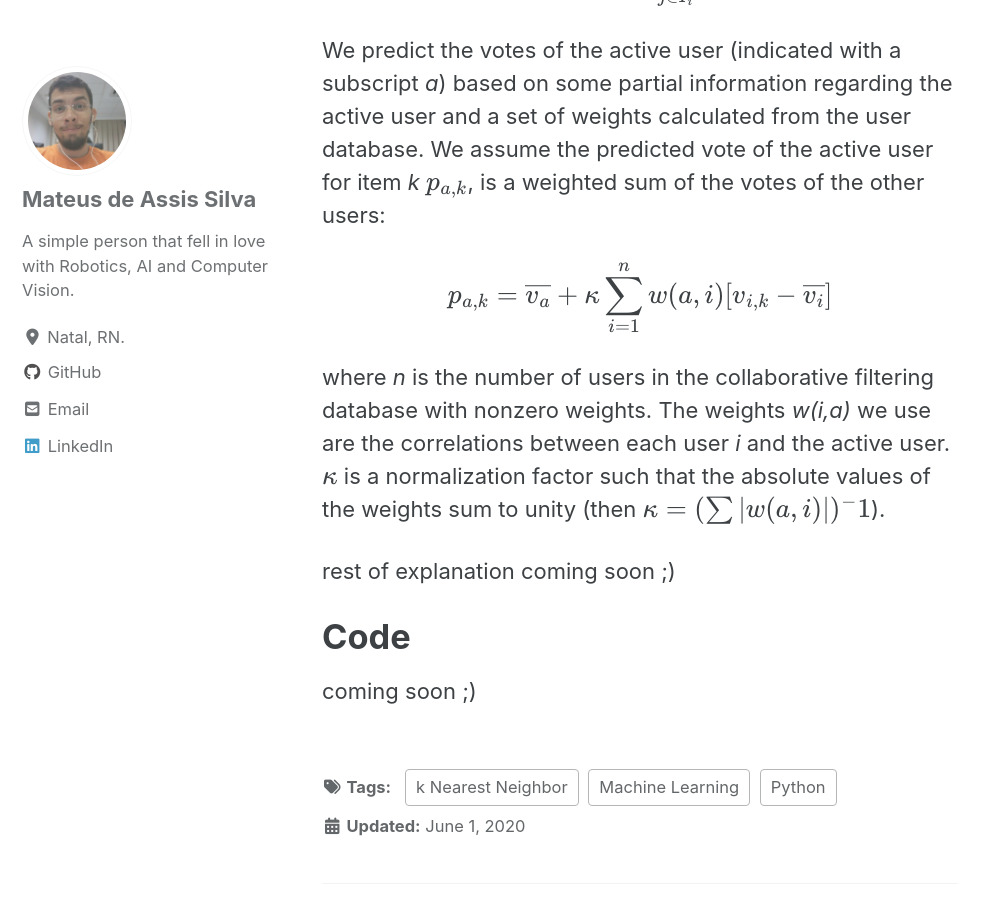
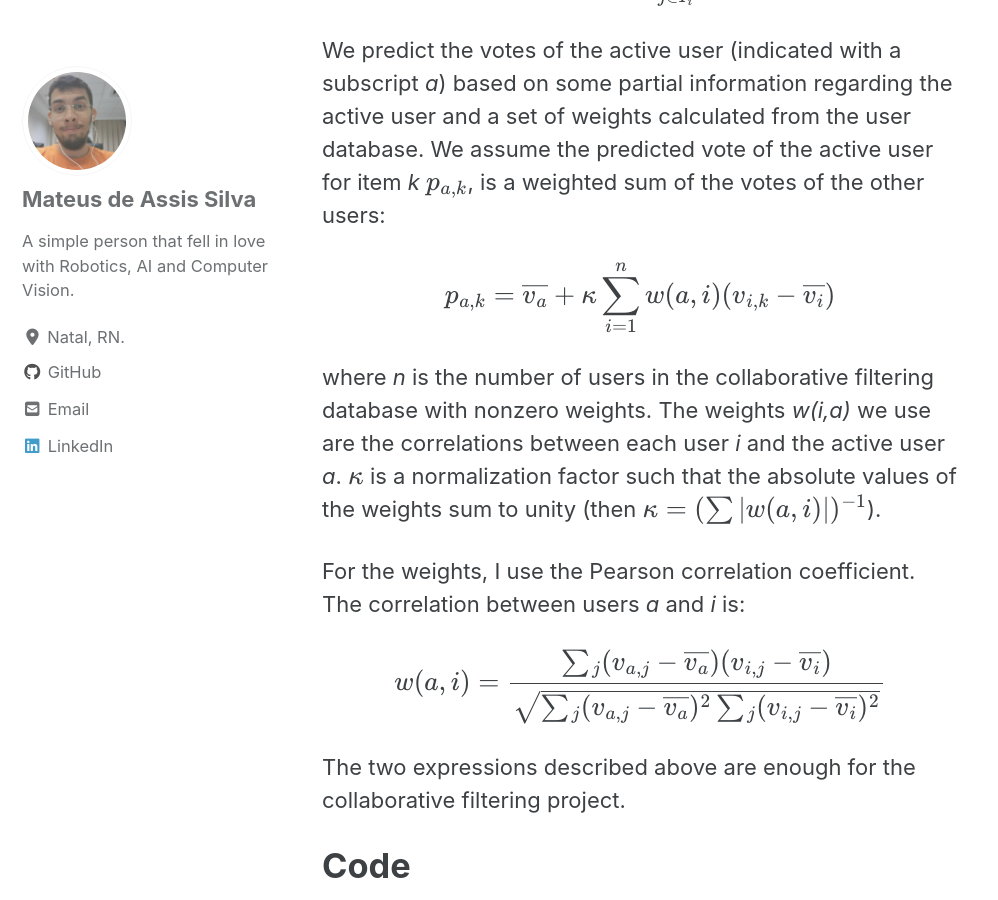
Before and after one commit to mtxslv/mtxslv.github.io, a Jekyll site: the page built from _posts/2020-06-01-collab_filter.md, in a window 1280 px wide and 900 px high, scrolled down 2060 px. Shown: the whole window, without its empty margins (0-998 px from the left). Built offline with Jekyll 4.4.1, drawn with Linux system fonts in a browser that asks for light colours; cached includes are drawn as plain includes; nearby versions of some CDN libraries; formulas are drawn with MathJax 3; some of the changed text lies outside the part shown.

Commit message:
mathematical expressions added

```diff
--- a/_posts/2020-06-01-collab_filter.md
+++ b/_posts/2020-06-01-collab_filter.md
@@ -1,5 +1,5 @@
 ---
-title: "A Collaborative Filtering implementation"
+title: "A Collaborative Filtering Implementation"
 date: 2020-06-01
 tags: [Machine Learning, k Nearest Neighbor, Python]
 excerpt: "Machine Learning, k Nearest Neighbor, Python"
@@ -34,11 +34,15 @@ $$\overline{v_i} = \frac{1}{|I_i|} \sum_{j \in I_i}^{}v_{i,j}$$
 
 We predict the votes of the active user (indicated with a subscript _a_) based on some partial information regarding the active user and a set of weights calculated from the user database. We assume the predicted vote of the active user for item _k_ $$p_{a,k}$$, is a weighted sum of the votes of the other users:
 
-$$p_{a,k} = \overline{v_a} + \kappa \sum_{i=1}^{n} w(a,i)[v_{i,k} - \overline{v_i}]$$
+$$p_{a,k} = \overline{v_a} + \kappa \sum_{i=1}^{n} w(a,i)(v_{i,k} - \overline{v_i})$$
 
-where _n_ is the number of users in the collaborative filtering database with nonzero weights. The weights _w(i,a)_ we use are the correlations between each user _i_ and the active user. $$\kappa$$ is a normalization factor such that the absolute values of the weights sum to unity (then $$\kappa = (\sum \vert w(a,i) \vert )^-1$$).
+where _n_ is the number of users in the collaborative filtering database with nonzero weights. The weights _w(i,a)_ we use are the correlations between each user _i_ and the active user _a_. $$\kappa$$ is a normalization factor such that the absolute values of the weights sum to unity (then $$\kappa = (\sum \vert w(a,i) \vert )^{-1}$$).
 
-rest of explanation coming soon ;)
+For the weights, I use the Pearson correlation coefficient. The correlation between users _a_ and _i_ is:
+
+$$w(a,i) = \frac{ \sum_{}^{}\mathop{}_{\mkern-5mu j} (v_{a,j} - \overline{v_a} )(v_{i,j} - \overline{v_i}) }{ \sqrt{ \sum_{}^{}\mathop{}_{\mkern-5mu j} (v_{a,j} - \overline{v_a} )^2  \sum_{}^{}\mathop{}_{\mkern-5mu j} (v_{i,j} - \overline{v_i} )^2 } }$$
+
+The two expressions described above are enough for the collaborative filtering project.
 
 # Code
 
```
